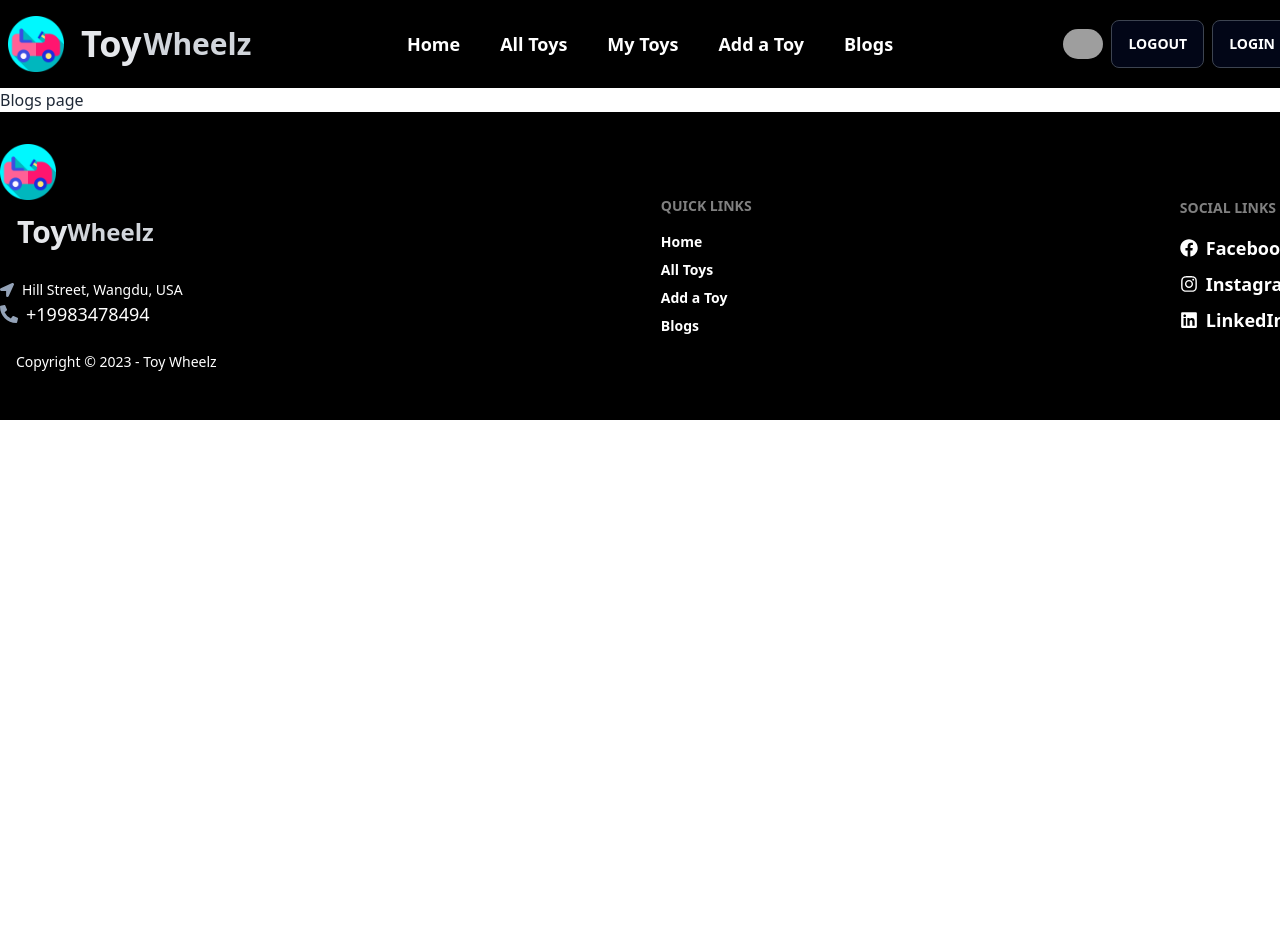
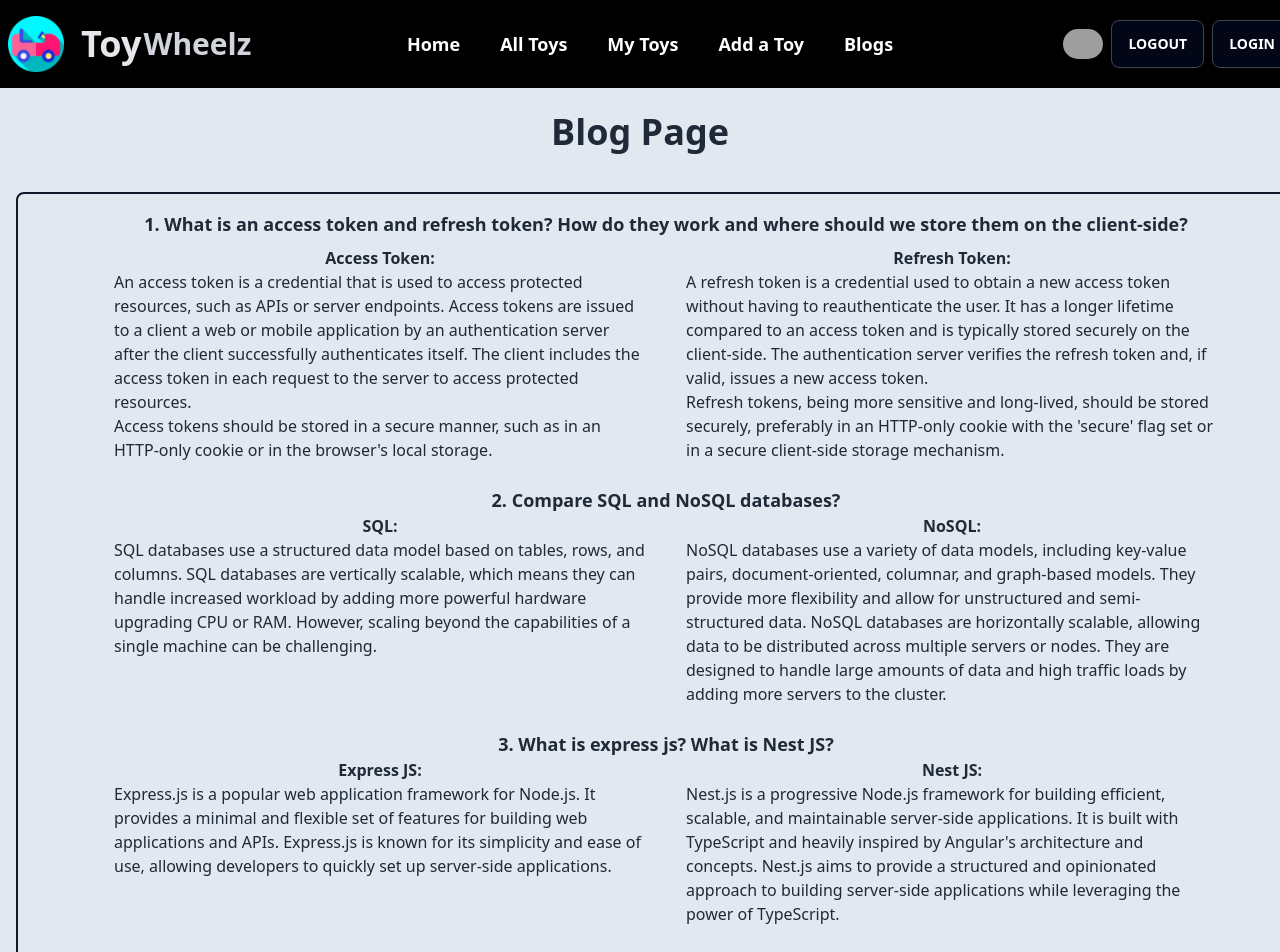
Before and after one commit to learnicmind/toy-wheelz-client, a React (Vite) app: page /blogs in a window 1280 px wide. Shown: the top 952 px of the page. Before the commit the page ends 800 px from the top, so only its background shows below. Built offline with nearby package versions, Linux system fonts and the light colour scheme; grey boxes are pictures that could not be loaded.

Commit message:
firebase added

```diff
--- a/package.json
+++ b/package.json
@@ -11,6 +11,7 @@
   },
   "dependencies": {
     "daisyui": "^2.51.6",
+    "firebase": "^9.22.0",
     "localforage": "^1.10.0",
     "match-sorter": "^6.3.1",
     "react": "^18.2.0",
--- /dev/null
+++ b/src/firebase.config.js
@@ -0,0 +1,18 @@
+// Import the functions you need from the SDKs you need
+import { initializeApp } from "firebase/app";
+// TODO: Add SDKs for Firebase products that you want to use
+// https://firebase.google.com/docs/web/setup#available-libraries
+
+// Your web app's Firebase configuration
+const firebaseConfig = {
+  apiKey: import.meta.env.VITE_APIKEY,
+  authDomain: import.meta.env.VITE_AUTHDOMAIN,
+  projectId: import.meta.env.VITE_PROJECTID,
+  storageBucket: import.meta.env.VITE_STORAGEBUCKET,
+  messagingSenderId: import.meta.env.VITE_MESSAGINGSENDERID,
+  appId: import.meta.env.VITE_APPID
+};
+
+// Initialize Firebase
+const app = initializeApp(firebaseConfig);
+export default app;
--- a/src/pages/Blogs/Blogs.jsx
+++ b/src/pages/Blogs/Blogs.jsx
@@ -1,9 +1,87 @@
 import React from 'react';
 
 const Blogs = () => {
+
+
     return (
-        <div>
-            <h2>Blogs page</h2>
+        <div className='bg-slate-200 pb-10'>
+
+            <div className='text-center'>
+                <h2 className='text-4xl font-bold py-6'>Blog Page</h2>
+            </div>
+
+            <div className='p-4'>
+                <div className='border-2 rounded-lg border-slate-900 md:w-[1300px] mx-auto md:px-20 py-4 text-center md:text-left'>
+                    <h2 className='font-bold text-lg text-center pb-2'>1. What is an access token and refresh token? How do they work and where should we store them on the client-side?</h2>
+                    <div className='grid grid-cols-1 md:grid-cols-2 gap-10 px-4'>
+                        <div>
+                            <p className='font-bold text-center'>Access Token: </p>
+                            <p>An access token is a credential that is used to access protected resources, such as APIs or server endpoints. Access tokens are issued to a client a web or mobile application by an authentication server after the client successfully authenticates itself.
+                                The client includes the access token in each request to the server to access protected resources.
+                                <br />
+                                Access tokens should be stored in a secure manner, such as in an HTTP-only cookie or in the browser's local storage.
+                            </p>
+                        </div>
+
+                        <div>
+                            <p className='font-bold text-center'>Refresh Token: </p>
+                            <p>A refresh token is a credential used to obtain a new access token without having to reauthenticate the user. It has a longer lifetime compared to an access token and is typically stored securely on the client-side.
+                                The authentication server verifies the refresh token and, if valid, issues a new access token.
+                                <br />
+                                Refresh tokens, being more sensitive and long-lived, should be stored securely, preferably in an HTTP-only cookie with the 'secure' flag set or in a secure client-side storage mechanism.
+                            </p>
+                        </div>
+                    </div>
+                    {/* question 2 */}
+                    <div className='text-center md:text-left'>
+                        <h2 className='font-bold text-lg text-center pt-6 px-4'>2. Compare SQL and NoSQL databases?</h2>
+                        <div className='grid grid-cols-1 md:grid-cols-2 gap-10 px-4'>
+                            <div>
+                                <p className='font-bold text-center px-4'>SQL: </p>
+                                <p>SQL databases use a structured data model based on tables, rows, and columns. SQL databases are vertically scalable, which means they can handle increased workload by adding more powerful hardware upgrading CPU or RAM. However, scaling beyond the capabilities of a single machine can be challenging.</p>
+                            </div>
+
+                            <div>
+                                <p className='font-bold text-center px-4'>NoSQL: </p>
+                                <p>NoSQL databases use a variety of data models, including key-value pairs, document-oriented, columnar, and graph-based models. They provide more flexibility and allow for unstructured and semi-structured data. NoSQL databases are horizontally scalable, allowing data to be distributed across multiple servers or nodes. They are designed to handle large amounts of data and high traffic loads by adding more servers to the cluster.</p>
+                            </div>
+                        </div>
+                    </div>
+
+                    {/* question 3 */}
+                    <div className='text-center md:text-left'>
+                        <h2 className='font-bold text-lg text-center pt-6 px-4'>3. What is express js? What is Nest JS?</h2>
+                        <div className='grid grid-cols-1 md:grid-cols-2 gap-10 px-4'>
+                            <div>
+                                <p className='font-bold text-center  px-4'>Express JS: </p>
+                                <p>Express.js is a popular web application framework for Node.js. It provides a minimal and flexible set of features for building web applications and APIs. Express.js is known for its simplicity and ease of use, allowing developers to quickly set up server-side applications.</p>
+                            </div>
+
+                            <div>
+                                <p className='font-bold text-center px-4'>Nest JS: </p>
+                                <p>Nest.js is a progressive Node.js framework for building efficient, scalable, and maintainable server-side applications. It is built with TypeScript and heavily inspired by Angular's architecture and concepts. Nest.js aims to provide a structured and opinionated approach to building server-side applications while leveraging the power of TypeScript.</p>
+                            </div>
+                        </div>
+                    </div>
+
+                    {/* question 4 */}
+                    <div className='text-center md:text-left'>
+                        <h2 className='font-bold text-lg text-center pt-6 pb-2 px-4'>4. What is MongoDB aggregate and how does it work?</h2>
+                        <div className='grid grid-cols-1  px-4'>
+                            <div>
+                                <p>MongoDB Aggregation uses an aggregate() method to perform the aggregation operations. Basically, this aggregation operation practices data records and provides calculated results. The aggregation operations assemble values from various documents together and are able to execute a range of operations, such as average, sum, maximum, minimum, etc., on the assembled data to provide only a result. A corresponding of MongoDB Aggregation in SQL is count(*) and with the group by. MongoDB Aggregation is identical to the aggregate function provided in SQL.</p>
+                            </div>
+
+
+                        </div>
+                    </div>
+                </div>
+
+
+
+            </div>
+
+
         </div>
     );
 };
--- a/src/pages/Home/Gallery/Gallery.jsx
+++ b/src/pages/Home/Gallery/Gallery.jsx
@@ -5,7 +5,7 @@ const Gallery = () => {
     return (
         <div className='my-10 mx-auto md:w-[1300px]'>
                 <div className='text-center mx-auto md:w-full w-[350px]'>
-                    <h2 className='text-3xl font-bold'>Photo Gallery</h2>
+                    <h2 className='text-3xl font-bold'>Toy Wheelz Gallery</h2>
                     <p className=' py-4 text-center '>
                         Welcome to the Toy Wheelz Gallery, where dreams come to life in vibrant colors and captivating designs! Immerse yourself in a world of awe-inspiring toy vehicles that are sure to ignite your imagination. Our gallery showcases an extensive collection of remarkable cars. </p>
                 </div>
--- a/src/pages/Shared/Header.jsx
+++ b/src/pages/Shared/Header.jsx
@@ -10,7 +10,7 @@ const Header = () => {
         <li><Link className="text-lg font-bold" >All Toys</Link></li>
         <li><Link className="text-lg font-bold" >My Toys</Link></li>
         <li><Link className="text-lg font-bold" >Add a Toy</Link></li>
-        <li><Link className="text-lg font-bold" >Blogs</Link></li>
+        <li><Link to='/blogs' className="text-lg font-bold" >Blogs</Link></li>
         </>
 
     return (
```
Also changed, not shown: 1 other file (tests, documents, lock files or other folders).
